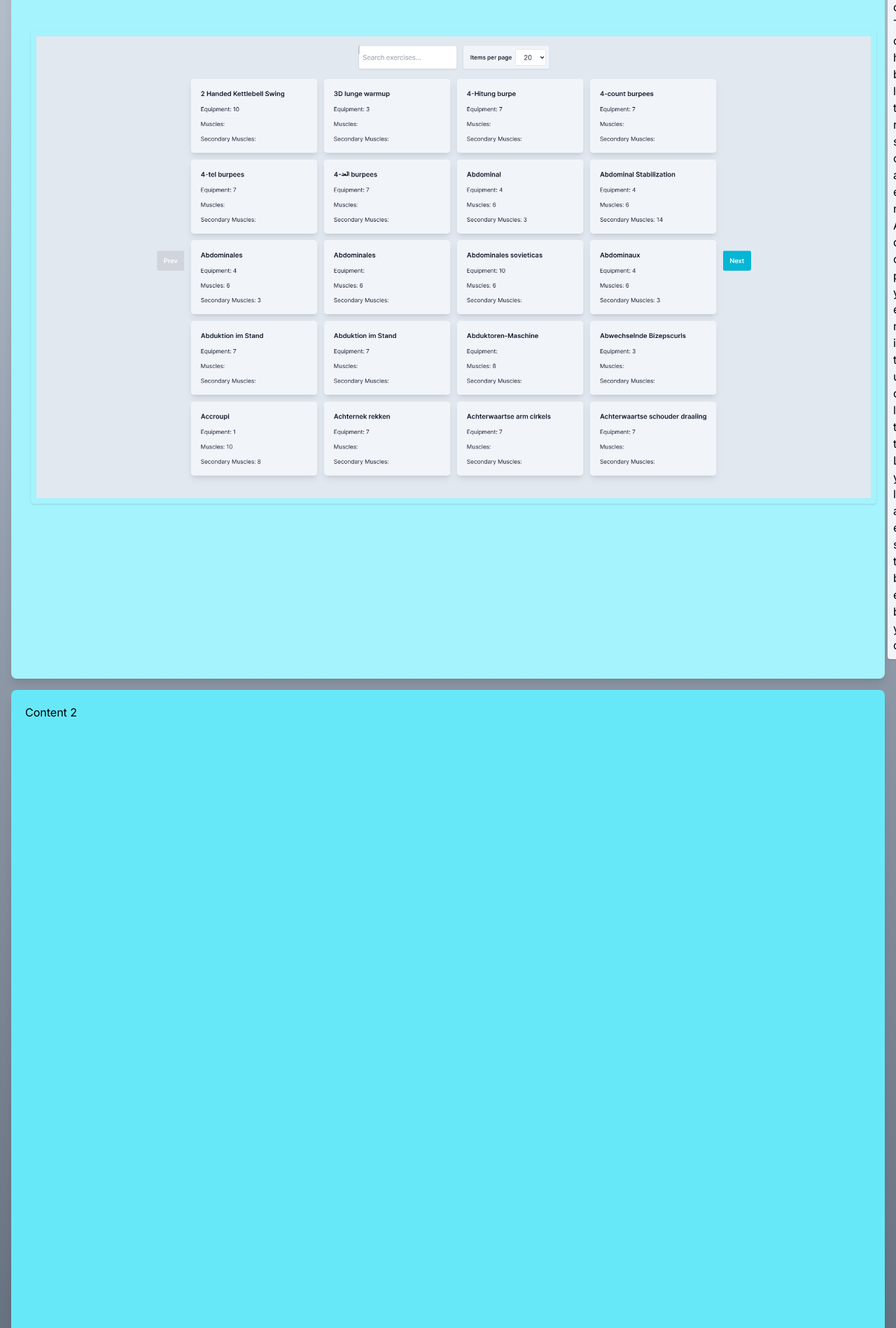
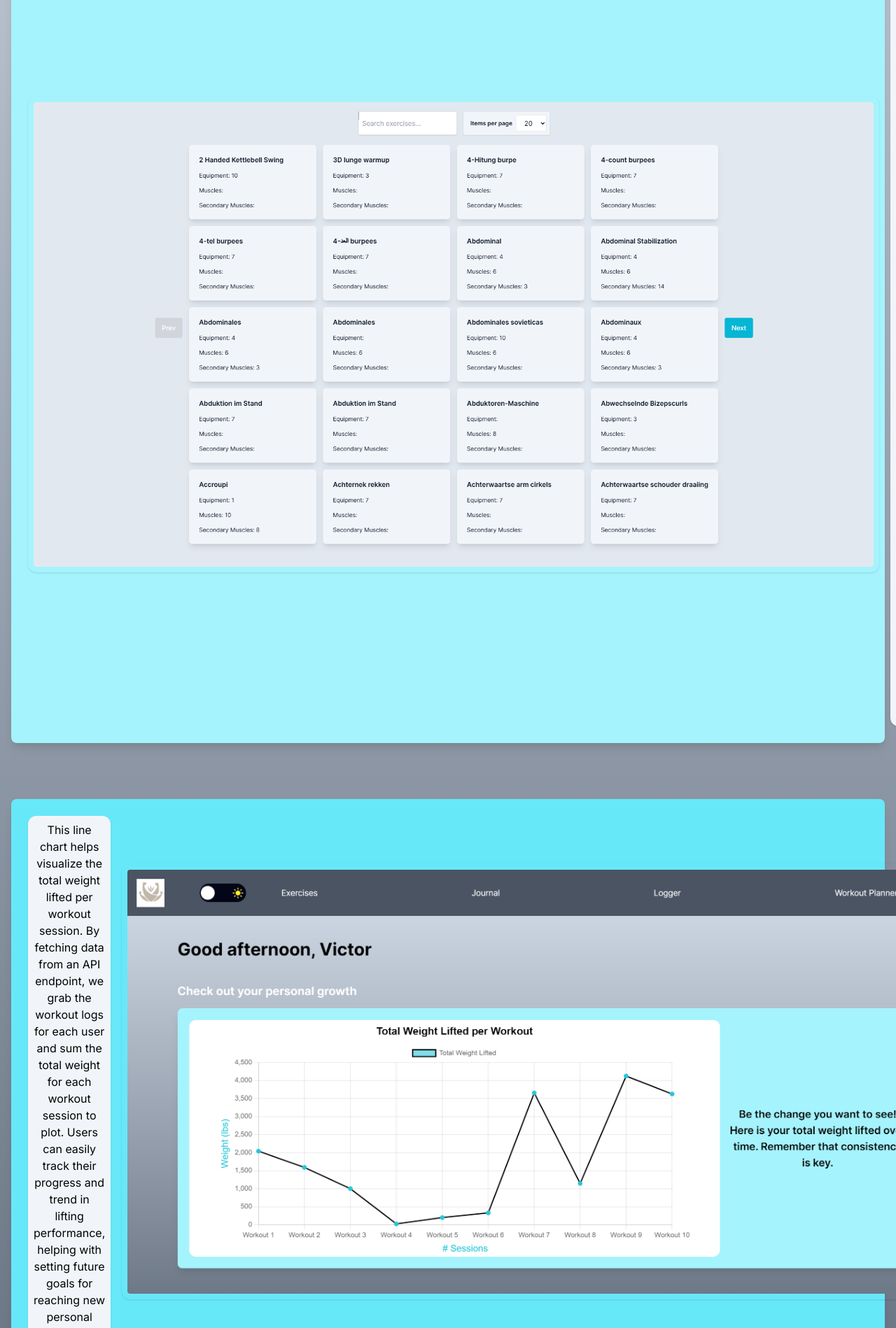
Before and after one commit to Norcrossover/fitness-finesse, a Next.js app: page / in a window 1280 px wide. Shown: the part 660-2558 px from the top of the page at 70% size. Built offline with nearby package versions, Linux system fonts and the light colour scheme.

Commit message:
Dashboard update w/line chart

```diff
--- a/app/page.tsx
+++ b/app/page.tsx
@@ -1,23 +1,24 @@
 import { SignInButton, SignUpButton } from "@clerk/nextjs";
 import AuthenticationButtonStyling from "@/components/common/authenticationButtonStyling";
 import ExercisePageSnippet from "@/components/features/landingPage/ExercisesPageSnippet";
+import LinePageSnippet from "@/components/features/landingPage/LinePageSnippet";
 
 export default function Home() {
   return (
-    <main className="h-full w-full grid grid-rows-12 gap-4 items-center justify-items-center p-4">
+    <main className="h-full w-full grid grid-rows-10 items-center justify-items-center p-4">
       <div className="row-span-1 flex items-center justify-center w-full">
         <h1 className="text-3xl font-bold text-center">
           Welcome to Fitness Finesse
         </h1>
       </div>
-      <div className="row-span-10 grid grid-rows-3 gap-4 size-full">
-        <div className="row-span-1 bg-cyan-200 p-5 shadow-lg rounded-lg">
+      <div className="row-span-8 grid grid-rows-3 gap-20">
+        <div className="row-span-1 bg-cyan-200 p-4 shadow-lg rounded-lg">
           <ExercisePageSnippet />
         </div>
-        <div className="row-span-1 bg-cyan-300 p-5 shadow-lg rounded-lg">
-          Content 2
+        <div className="row-span-1 bg-cyan-300 p-4 shadow-lg rounded-lg">
+          <LinePageSnippet />
         </div>
-        <div className="row-span-1 bg-cyan-400 p-5 shadow-lg rounded-lg">
+        <div className="row-span-1 bg-cyan-400 p-4 shadow-lg rounded-lg">
           Content 3
         </div>
       </div>
--- a/components/features/landingPage/ExercisesPageSnippet.tsx
+++ b/components/features/landingPage/ExercisesPageSnippet.tsx
@@ -8,9 +8,9 @@ const ExercisePageSnippet = () => {
         alt="A snippet of the Exercise Page is given to show what is displayed on the page."
         width={500}
         height={500}
-        className="w-full shadow rounded self-center p-2 m-2"
+        className="w-full shadow rounded-xl self-center p-2 m-2"
       />
-      <p className="bg-slate-100 rounded shadow p-2 m-2">
+      <p className="bg-slate-100 rounded-xl shadow text-center p-2 m-2">
         Using the WGER API, this page displays displays the API&apos;s data in a
         carousel. This carousel has to buttons located on the left and right
         hand side of the content that allows for easy page navigation.
--- /dev/null
+++ b/components/features/landingPage/LinePageSnippet.tsx
@@ -0,0 +1,24 @@
+import Image from "next/image";
+
+const LinePageSnippet = () => {
+  return (
+    <div className="flex flex-col lg:flex-row">
+      <p className="bg-slate-100 rounded-xl text-center shadow p-2 m-2">
+        This line chart helps visualize the total weight lifted per workout
+        session. By fetching data from an API endpoint, we grab the workout logs
+        for each user and sum the total weight for each workout session to plot.
+        Users can easily track their progress and trend in lifting performance,
+        helping with setting future goals for reaching new personal records.
+      </p>
+      <Image
+        src="/LineDemo.png"
+        alt="A line chart showing the total weight lifted for each workout"
+        width={500}
+        height={500}
+        className="w-full shadow rounded-xl self-center p-2 m-2"
+      />
+    </div>
+  );
+};
+
+export default LinePageSnippet;
```
Also changed, not shown: public/LineDemo.png (added).
